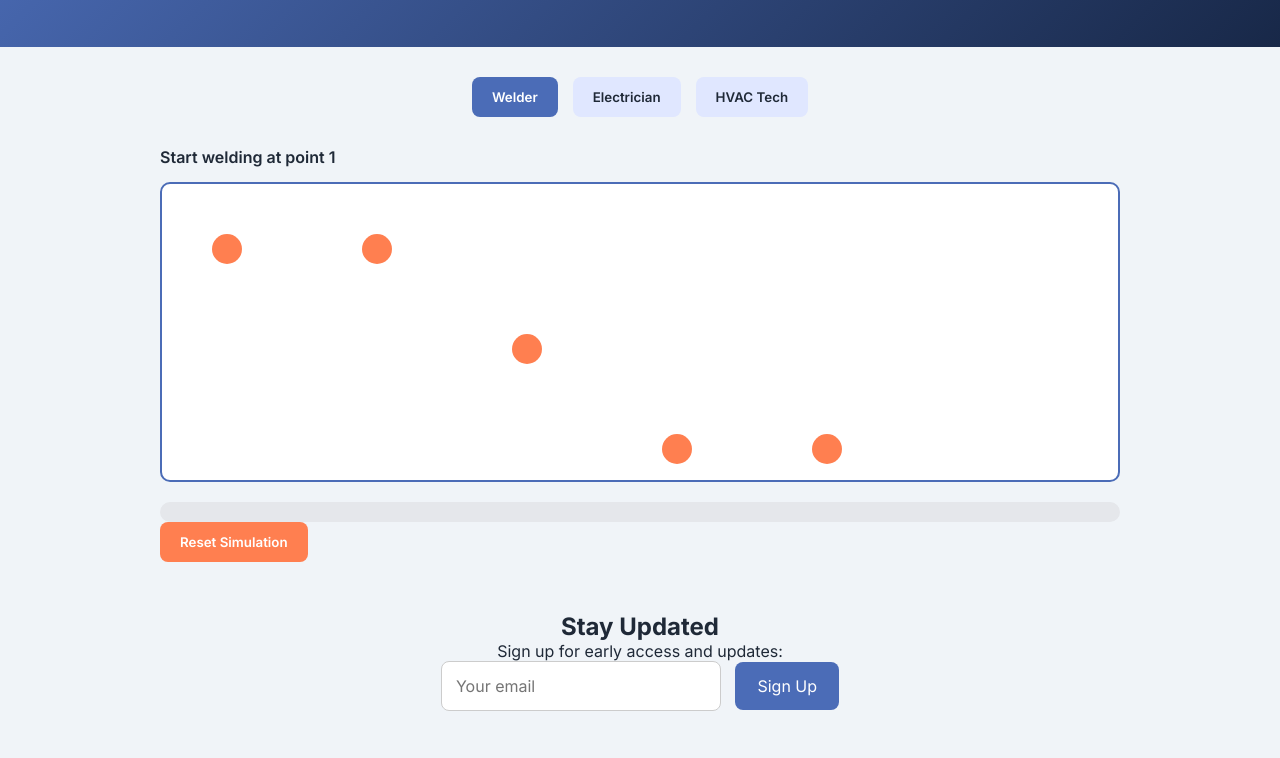
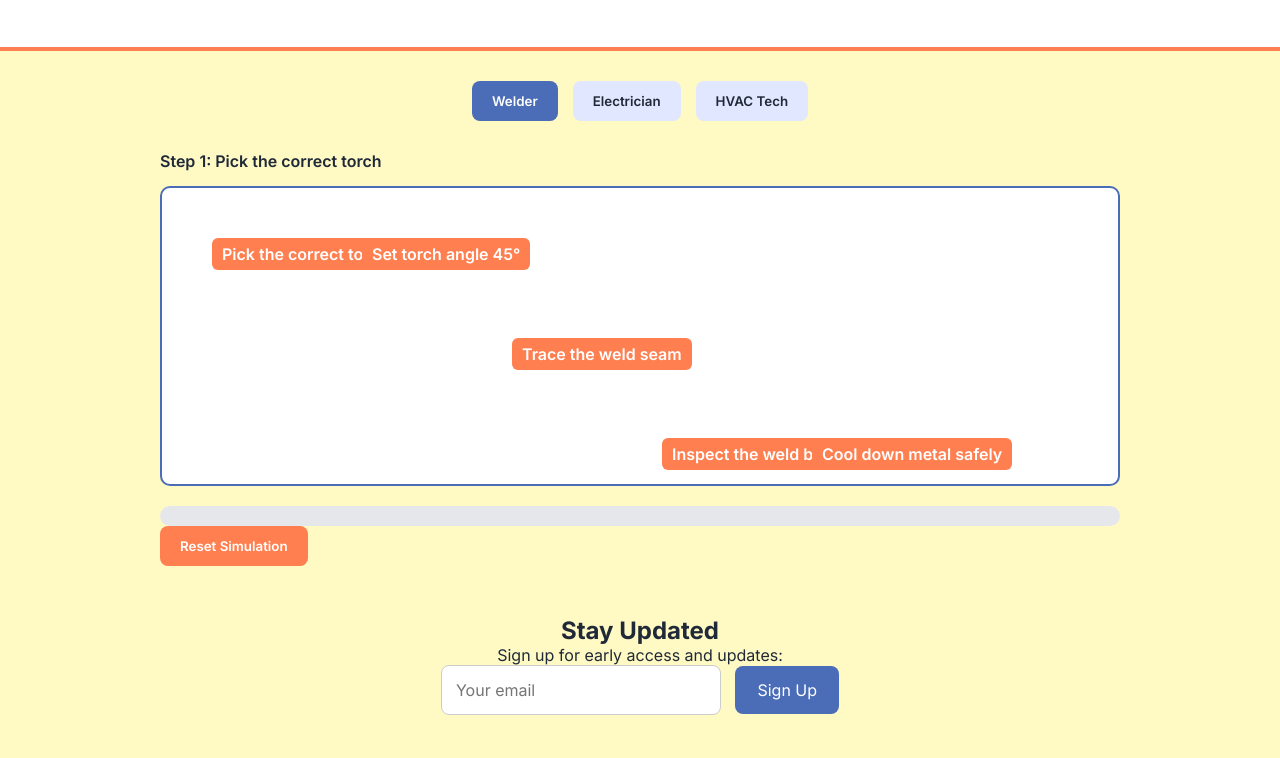
Before and after one commit to Pritiks23/AI-retaining, a plain HTML site: page index.html in a window 1280 px wide. Shown: the part 136-894 px from the top of the page. Drawn offline with Linux system fonts and the light colour scheme.

Commit message:
Update index.html

```diff
--- a/index.html
+++ b/index.html
@@ -6,17 +6,17 @@
 <title>AI Vocational Training Prototype</title>
 <link href="https://fonts.googleapis.com/css2?family=Inter:wght@400;600;700&display=swap" rel="stylesheet">
 <style>
-  * { box-sizing: border-box; margin:0; padding:0; font-family: 'Inter', sans-serif; }
-  body { background: #f0f4f8; color: #1f2937; }
-  header { text-align:center; padding:50px; background:linear-gradient(135deg,#4b6cb7,#182848); color:white; }
+  * { box-sizing:border-box; margin:0; padding:0; font-family:'Inter', sans-serif; }
+  body { background: #FFF9C4; color:#1f2937; }
+  header { text-align:center; padding:50px; background:white; color:#4b6cb7; border-bottom:4px solid #ff7f50; }
   header h1 { font-size:2.5rem; margin-bottom:10px; }
   header p { font-size:1.2rem; }
   section { max-width:1000px; margin:30px auto; padding:0 20px; }
   .trade-tabs { display:flex; justify-content:center; gap:15px; flex-wrap:wrap; margin-bottom:30px; }
   .trade-btn { padding:12px 20px; border:none; border-radius:8px; background:#e0e7ff; color:#1f2937; font-weight:600; cursor:pointer; transition:0.2s; }
   .trade-btn.active, .trade-btn:hover { background:#4b6cb7; color:white; }
-  .sim-area { position:relative; height:300px; border:2px solid #4b6cb7; border-radius:10px; background:white; margin-bottom:20px; }
-  .sim-point { width:30px; height:30px; border-radius:50%; background:#ff7f50; position:absolute; cursor:pointer; }
+  .sim-area { position:relative; height:300px; border:2px solid #4b6cb7; border-radius:10px; background:white; margin-bottom:20px; padding:10px; }
+  .sim-element { position:absolute; cursor:pointer; padding:6px 10px; border-radius:6px; background:#ff7f50; color:white; font-weight:600; }
   #instructions { margin-bottom:15px; font-weight:600; }
   .progress-bar { width:100%; background:#e5e7eb; border-radius:10px; height:20px; margin-top:10px; }
   .progress { height:100%; width:0%; background:#4b6cb7; border-radius:10px; transition:width 0.3s ease; }
@@ -32,7 +32,7 @@
 
 <header>
   <h1>AI Vocational Training Prototype</h1>
-  <p>Practice real-world skills interactively with AI guidance!</p>
+  <p>Learn trades interactively with AI guidance!</p>
 </header>
 
 <section>
@@ -42,7 +42,7 @@
     <button class="trade-btn" onclick="selectTrade('hvac', this)">HVAC Tech</button>
   </div>
 
-  <div id="instructions">Follow the steps to complete the task.</div>
+  <div id="instructions">Step 1: Start the simulation.</div>
   <div class="sim-area" id="simArea"></div>
   <div class="progress-bar"><div class="progress" id="progress"></div></div>
   <button class="reset-btn" onclick="resetSimulation()">Reset Simulation</button>
@@ -64,66 +64,68 @@
 let selectedTrade = 'welding';
 let currentStep = 0;
 let steps = [];
-let simPoints = [];
+let simElements = [];
 
 const trades = {
   welding: [
-    {top:50, left:50}, {top:50, left:200}, {top:150, left:350}, {top:250, left:500}, {top:250, left:650}
+    {text:"Pick the correct torch", top:50, left:50},
+    {text:"Set torch angle 45°", top:50, left:200},
+    {text:"Trace the weld seam", top:150, left:350},
+    {text:"Inspect the weld bead", top:250, left:500},
+    {text:"Cool down metal safely", top:250, left:650}
   ],
   electrician: [
-    {top:50, left:50}, {top:50, left:250}, {top:150, left:400}, {top:250, left:550}, {top:250, left:700}
+    {text:"Pick correct wire", top:50, left:50},
+    {text:"Connect terminals in order", top:50, left:250},
+    {text:"Check insulation", top:150, left:400},
+    {text:"Test circuit safety", top:250, left:550},
+    {text:"Close panel properly", top:250, left:700}
   ],
   hvac: [
-    {top:50, left:100}, {top:100, left:250}, {top:150, left:400}, {top:200, left:550}, {top:250, left:700}
-  ]
-};
-
-const tradeInstructions = {
-  welding: [
-    "Start welding at point 1", "Move to point 2 carefully", "Keep a steady hand to point 3",
-    "Almost done! Aim for point 4", "Final weld at point 5", "✅ Weld complete!"
-  ],
-  electrician: [
-    "Start wiring at point 1", "Connect to point 2 correctly", "Ensure safety at point 3",
-    "Almost done! Check connections at point 4", "Final connection at point 5", "✅ Circuit complete!"
-  ],
-  hvac: [
-    "Check thermostat at point 1", "Inspect ducts at point 2", "Check airflow at point 3",
-    "Ensure temperature at point 4", "Final inspection at point 5", "✅ HVAC check complete!"
+    {text:"Check thermostat", top:50, left:100},
+    {text:"Inspect ducts", top:100, left:250},
+    {text:"Adjust airflow", top:150, left:400},
+    {text:"Set correct temp", top:200, left:550},
+    {text:"Check pressure gauges", top:250, left:700}
   ]
 };
 
 function selectTrade(trade, btn) {
   selectedTrade = trade;
-  document.querySelectorAll('.trade-btn').forEach(b => b.classList.remove('active'));
+  document.querySelectorAll('.trade-btn').forEach(b=>b.classList.remove('active'));
   btn.classList.add('active');
   resetSimulation();
 }
 
-function createSimPoints() {
+function createSimElements() {
   const simArea = document.getElementById('simArea');
   simArea.innerHTML = '';
-  simPoints = [];
-  trades[selectedTrade].forEach((pos, idx) => {
+  simElements = [];
+  trades[selectedTrade].forEach((el, idx) => {
     const div = document.createElement('div');
-    div.classList.add('sim-point');
-    div.style.top = pos.top + 'px';
-    div.style.left = pos.left + 'px';
+    div.classList.add('sim-element');
+    div.style.top = el.top + 'px';
+    div.style.left = el.left + 'px';
+    div.textContent = el.text;
     div.dataset.step = idx;
-    div.addEventListener('click', () => handlePointClick(idx, div));
+    div.addEventListener('click', () => handleClick(idx, div));
     simArea.appendChild(div);
-    simPoints.push(div);
+    simElements.push(div);
   });
 }
 
-function handlePointClick(step, div) {
+function handleClick(step, div) {
   if(step === currentStep) {
     div.style.background = '#4b6cb7';
     currentStep++;
-    document.getElementById('instructions').textContent = tradeInstructions[selectedTrade][currentStep] || "Task complete!";
+    if(currentStep<trades[selectedTrade].length){
+      document.getElementById('instructions').textContent = "Step " + (currentStep+1) + ": " + trades[selectedTrade][currentStep].text;
+    } else {
+      document.getElementById('instructions').textContent = "✅ Task complete!";
+    }
     updateProgress();
   } else {
-    document.getElementById('instructions').textContent = "⚠️ Click the points in order!";
+    document.getElementById('instructions').textContent = "⚠️ Do the steps in order!";
   }
 }
 
@@ -133,22 +135,21 @@ function updateProgress() {
 }
 
 function resetSimulation() {
-  currentStep = 0;
-  document.getElementById('instructions').textContent = tradeInstructions[selectedTrade][0];
-  createSimPoints();
+  currentStep=0;
+  document.getElementById('instructions').textContent = "Step 1: " + trades[selectedTrade][0].text;
+  createSimElements();
   updateProgress();
 }
 
 function signup() {
-  const email = document.getElementById('email').value;
-  if(!email) {
-    document.getElementById('signupMsg').textContent = "Please enter a valid email!";
+  const email=document.getElementById('email').value;
+  if(!email){
+    document.getElementById('signupMsg').textContent="Please enter a valid email!";
   } else {
-    document.getElementById('signupMsg').textContent = `Thanks! We'll notify you at ${email}`;
+    document.getElementById('signupMsg').textContent=`Thanks! We'll notify you at ${email}`;
   }
 }
 
-// Initialize
 resetSimulation();
 </script>
 
```
